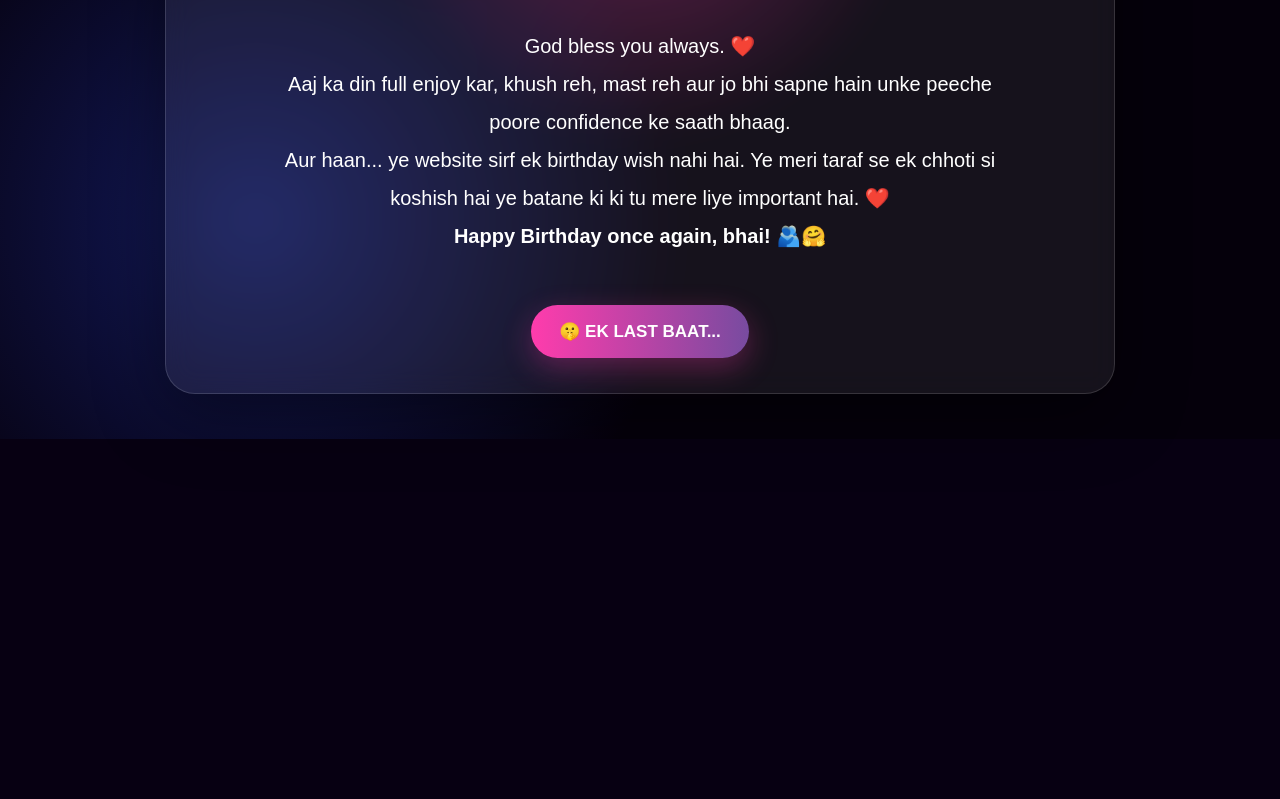
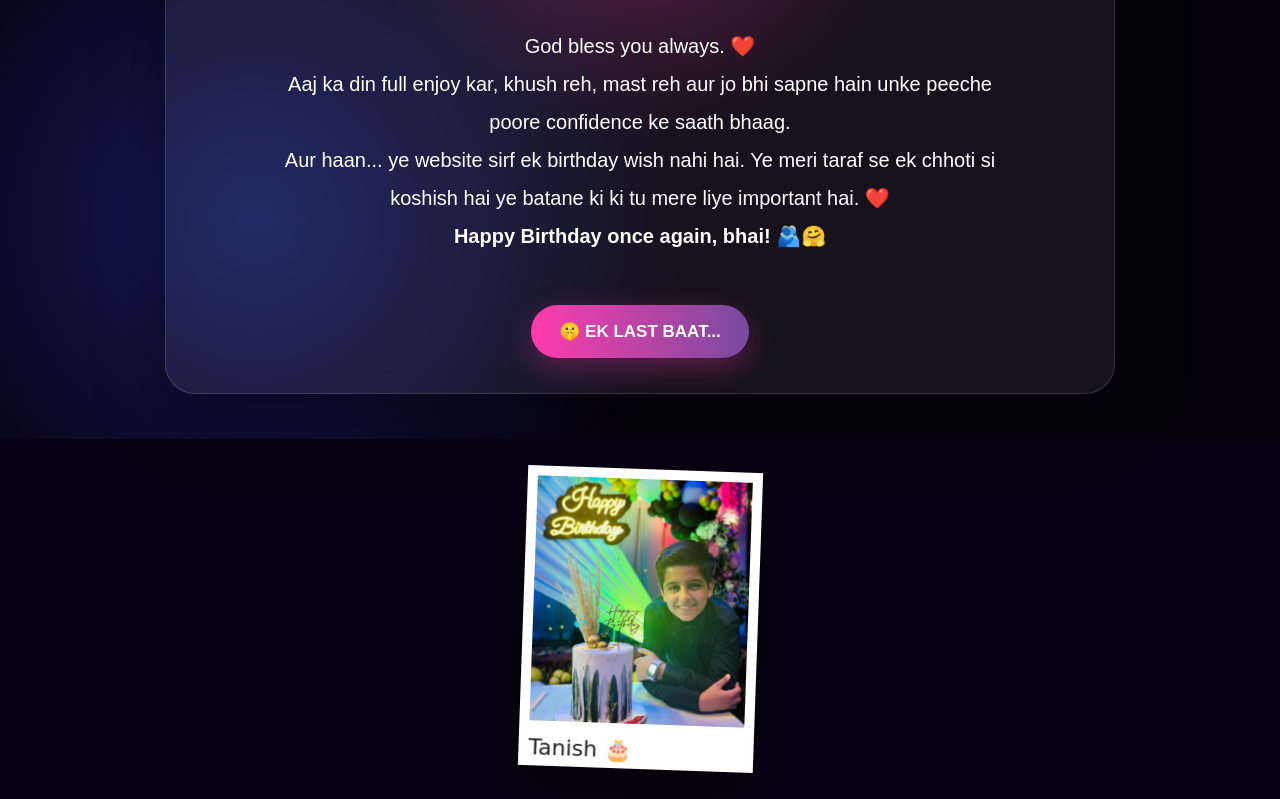
Before and after one commit to ashu781909-svg/Tanish-birthday-, a plain HTML site: page index.html in a window 1280 px wide. Shown: the part 4628-5427 px from the top of the page. Before the commit the page ends 5067 px from the top, so only its background shows below. Drawn offline with Linux system fonts and the light colour scheme.

Commit message:
Update index.html

```diff
--- a/index.html
+++ b/index.html
@@ -871,6 +871,9 @@ if("speechSynthesis" in window){
 }
 
 </script>
-
+<div class="photo-frame">
+  <img src="tanishjatana1919_20260821_172237_099.jpg" alt="Tanish">
+  <div class="photo-name">Tanish 🎂</div>
+</div>
 </body>
 </html>
```
